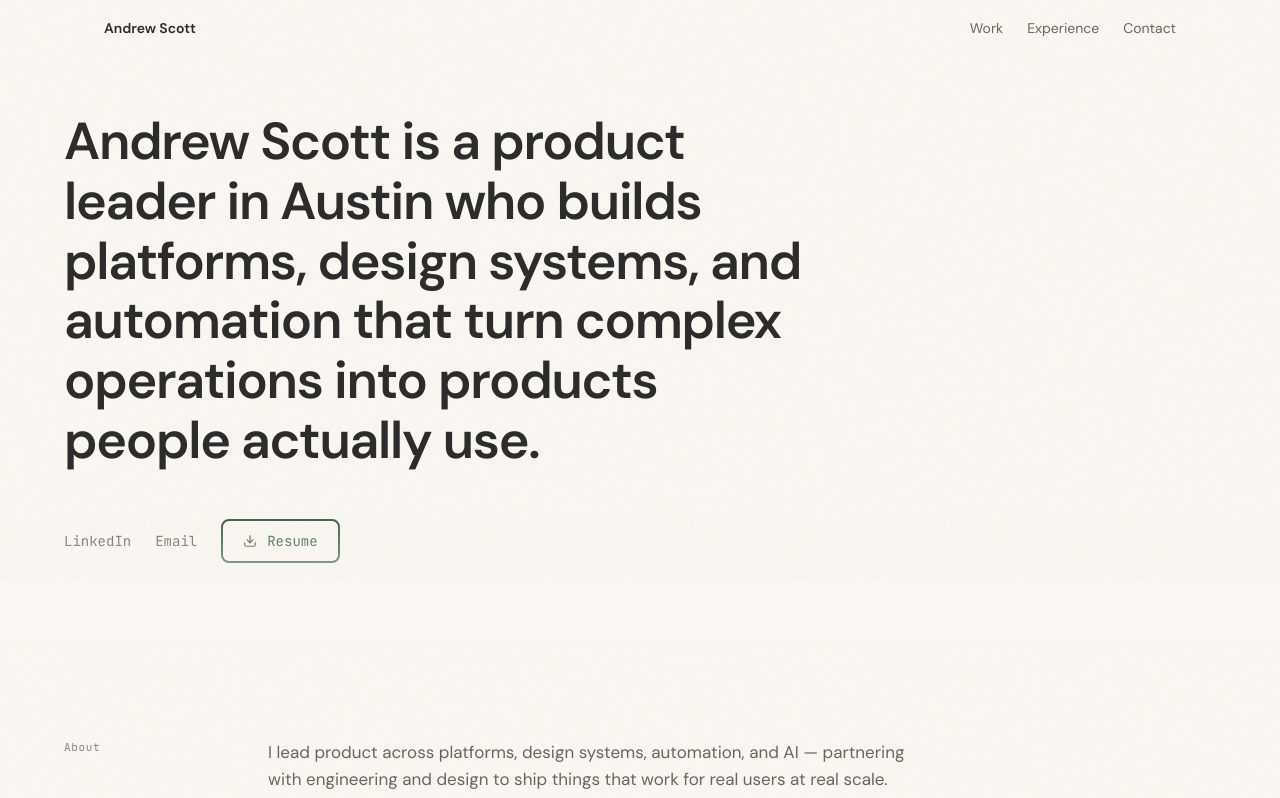
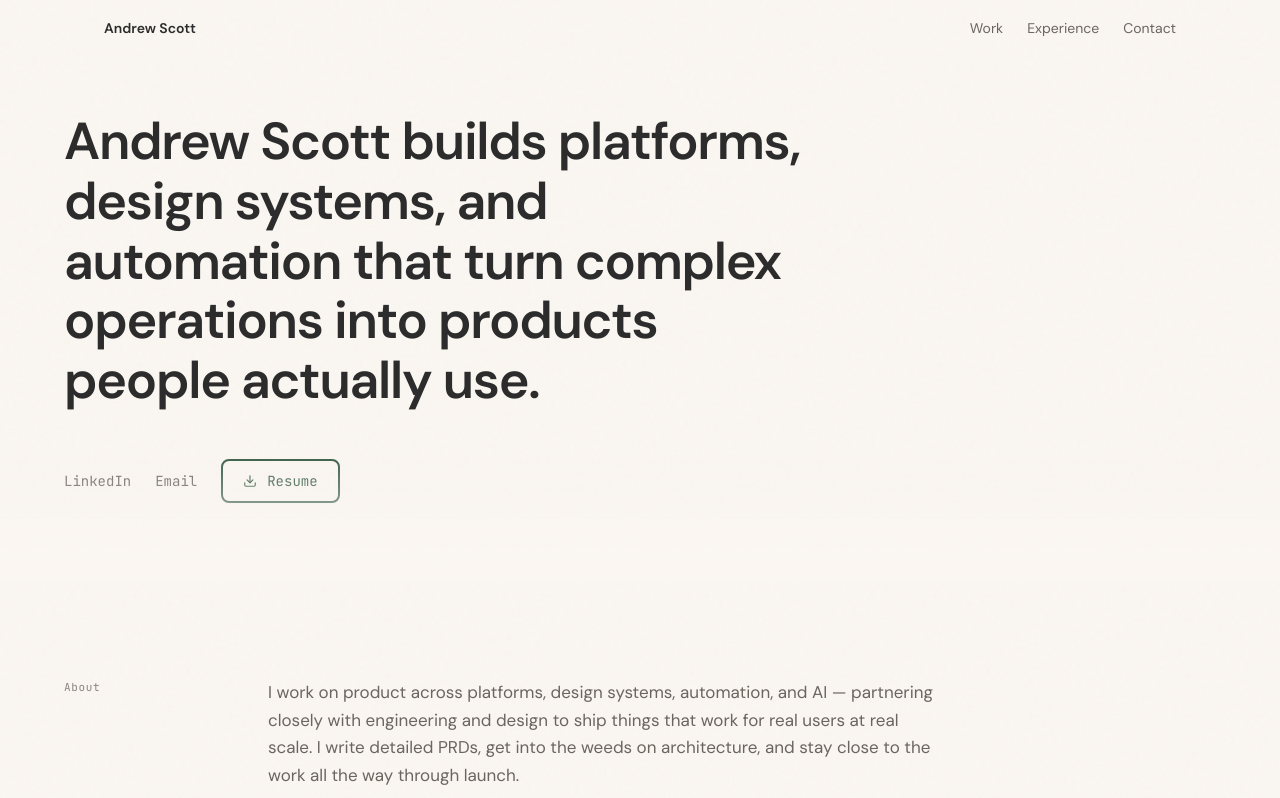
Before and after one commit to andrewscott05/career-portfolio, a React (Vite) app: page / in a window 1280 px wide. Shown: the top 798 px of the page. Built offline with nearby package versions, Linux system fonts and the light colour scheme.

Commit message:
Soften copy: drop Austin, drop "leader", rewrite jargon
- Hero: remove location and "is a product leader" framing
- About: replace "Hybrid technical + domain background" jargon
  with plain English about how the work actually happens

Co-Authored-By: Claude Sonnet 4.6 <noreply@anthropic.com>

```diff
--- a/src/components/About.tsx
+++ b/src/components/About.tsx
@@ -11,7 +11,7 @@ export function About() {
           </div>
           <div className="mt-6 md:mt-0 space-y-5 text-[var(--color-text-secondary)] leading-relaxed text-[1rem] sm:text-[1.0625rem] max-w-2xl">
             <p>
-              I lead product across platforms, design systems, automation, and AI — partnering with engineering and design to ship things that work for real users at real scale. Hybrid technical + domain background — I write PRDs with technical depth, architect systems, and own GTM.
+              I work on product across platforms, design systems, automation, and AI — partnering closely with engineering and design to ship things that work for real users at real scale. I write detailed PRDs, get into the weeds on architecture, and stay close to the work all the way through launch.
             </p>
             <p>
               Currently at Arrive Logistics leading AI & Automation. Previously led the Spot Quoting platform from $180M to $300M+ and the Arrive Developer Portal from concept to launch. 10+ years across enterprise IT at GM, startup PMO leadership, and product at scale.
--- a/src/components/Hero.tsx
+++ b/src/components/Hero.tsx
@@ -33,7 +33,7 @@ export function Hero() {
             transition={{ ...stagger.transition, delay: 0.1 }}
             className="text-[2rem] sm:text-[2.75rem] md:text-[3.25rem] font-semibold tracking-tight text-[var(--color-text)] leading-[1.15] max-w-3xl mb-12"
           >
-            Andrew Scott is a product leader in Austin who builds platforms, design systems, and automation that turn complex operations into products people actually use.
+            Andrew Scott builds platforms, design systems, and automation that turn complex operations into products people actually use.
           </motion.h1>
           <motion.nav
             initial={stagger.hidden}
```
